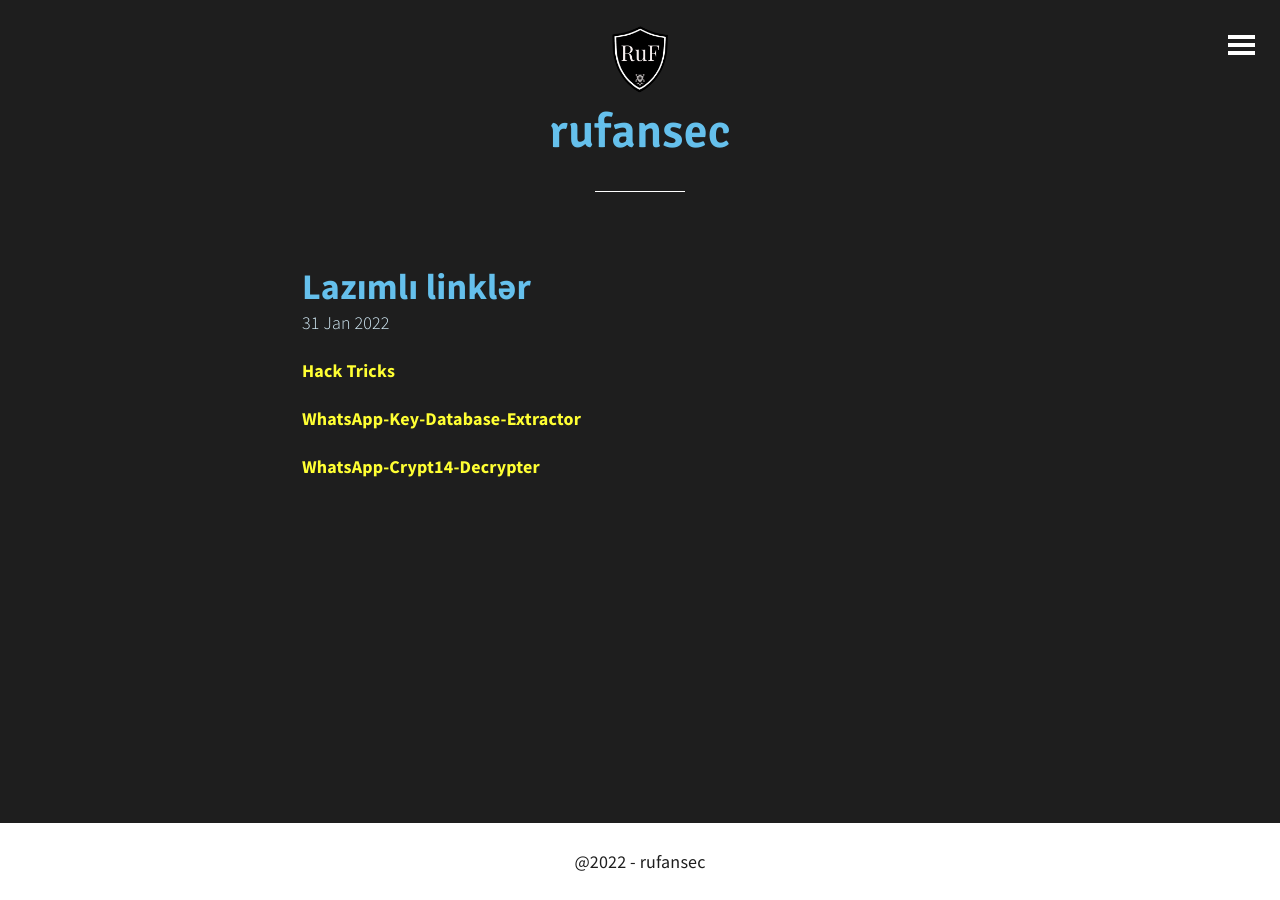
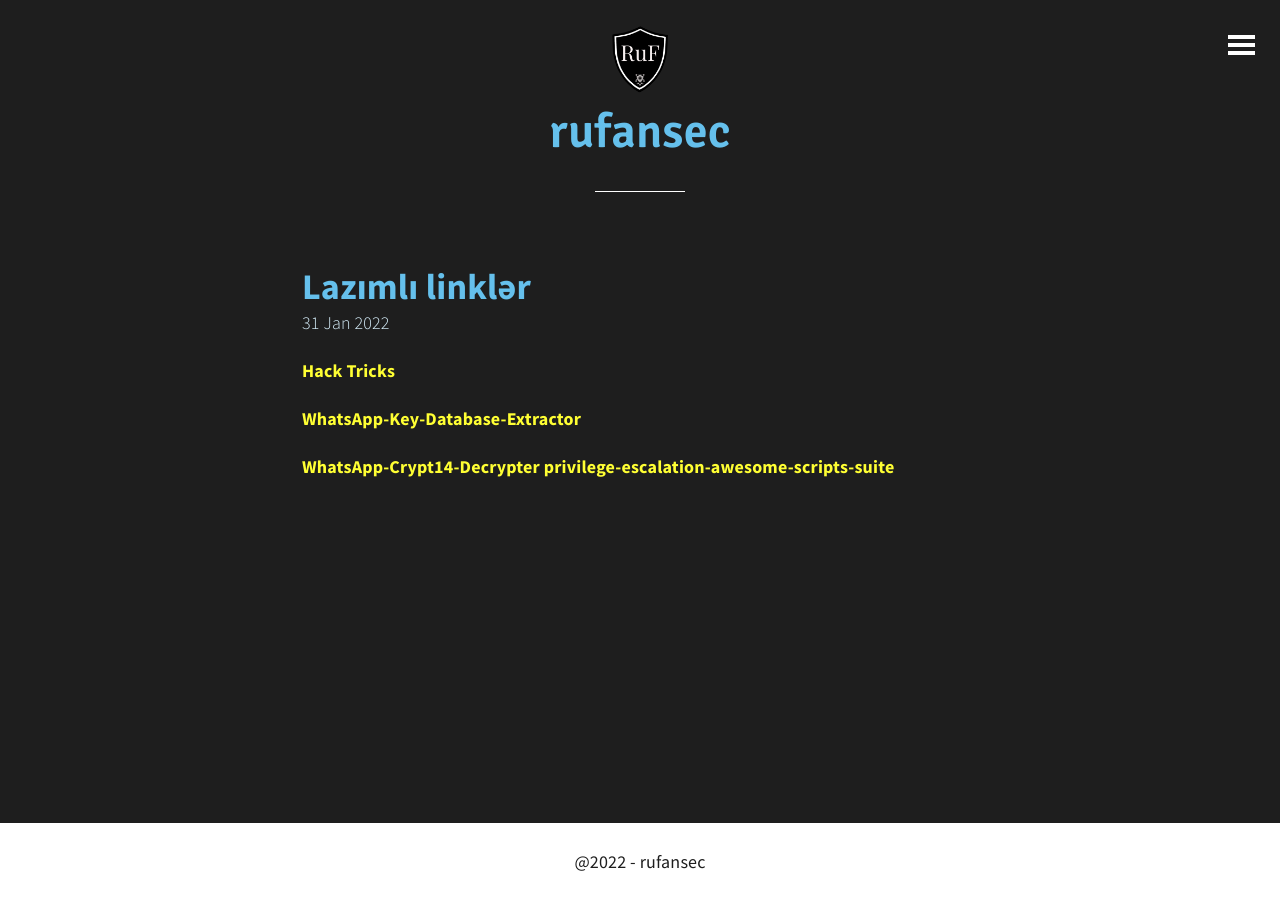
Before and after one commit to Rufan0/blog, a Jekyll site: the page built from _posts/2022-01-31-imp-link.md, in a window 1280 px wide. Built offline with Jekyll 4.4.1, drawn with Linux system fonts in a browser that asks for light colours; comment, search, counter and statistics services are not loaded.

Commit message:
Update 2022-01-31-imp-link.md

```diff
--- a/_posts/2022-01-31-imp-link.md
+++ b/_posts/2022-01-31-imp-link.md
@@ -10,3 +10,4 @@ comments: true
 [WhatsApp-Key-Database-Extractor](https://github.com/YuvrajRaghuvanshiS/WhatsApp-Key-Database-Extractor)
 
 [WhatsApp-Crypt14-Decrypter](https://github.com/ElDavoo/WhatsApp-Crypt14-Decrypter)
+[privilege-escalation-awesome-scripts-suite](https://github.com/Tib3rius/privilege-escalation-awesome-scripts-suite)
```
